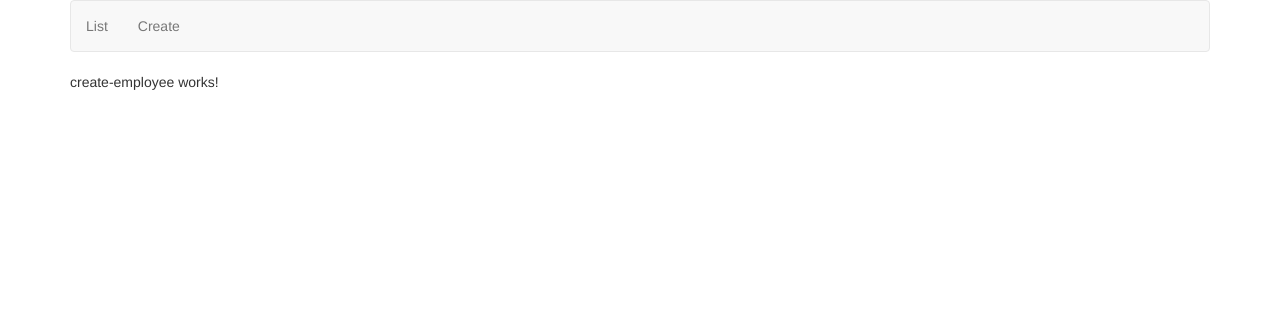
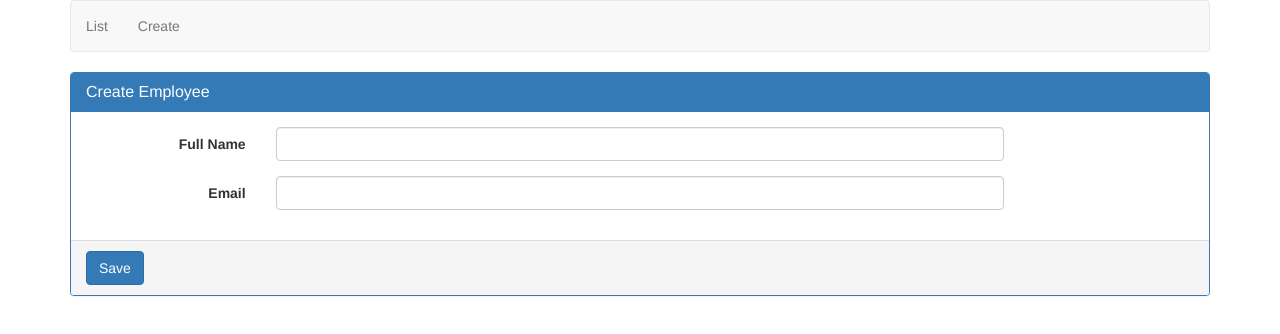
Before and after one commit to kaushiks90/AngularReactiveForms, an Angular app: page /create in a window 1280 px wide. Shown: the top 334 px of the page. Built offline with nearby package versions, Linux system fonts and the light colour scheme.

Commit message:
Video4 Reactive Forms in Angular

```diff
--- a/src/app/employee/create-employee.component.html
+++ b/src/app/employee/create-employee.component.html
@@ -1 +1,26 @@
-<p>create-employee works!</p>
+<form [formGroup]="employeeForm" class="form-horizontal" (ngSubmit)="onSubmit()">
+  <div class="panel panel-primary">
+    <div class="panel-heading">
+      <h3 class="panel-title">Create Employee</h3>
+    </div>
+    <div class="panel-body">
+      <div class="form-group">
+        <label class="col-sm-2 control-label" for="fullName">Full Name</label>
+        <div class="col-sm-8">
+          <input formControlName="fullName" id="fullName" type="text" class="form-control">
+        </div>
+      </div>
+
+      <div class="form-group">
+        <label class="col-sm-2 control-label" for="email">Email</label>
+        <div class="col-sm-8">
+          <input formControlName="email" id="email" type="text" class="form-control">
+        </div>
+      </div>
+
+    </div>
+    <div class="panel-footer">
+      <button class="btn btn-primary" type="submit">Save</button>
+    </div>
+  </div>
+</form>
--- a/src/app/employee/create-employee.component.ts
+++ b/src/app/employee/create-employee.component.ts
@@ -1,15 +1,23 @@
-import { Component, OnInit } from '@angular/core';
+import { Component, OnInit } from "@angular/core";
+import { FormGroup, FormControl } from "@angular/forms";
 
 @Component({
-  selector: 'app-create-employee',
-  templateUrl: './create-employee.component.html',
-  styleUrls: ['./create-employee.component.css']
+  selector: "app-create-employee",
+  templateUrl: "./create-employee.component.html",
+  styleUrls: ["./create-employee.component.css"],
 })
 export class CreateEmployeeComponent implements OnInit {
-
-  constructor() { }
+  employeeForm: FormGroup;
+  constructor() {}
 
   ngOnInit() {
+    this.employeeForm = new FormGroup({
+      fullName: new FormControl(),
+      email: new FormControl(),
+    });
   }
 
+  onSubmit(): void {
+    console.log(this.employeeForm.value);
+  }
 }
```
Also changed, not shown: src/app/app.module.ts (+11 -17 lines).
